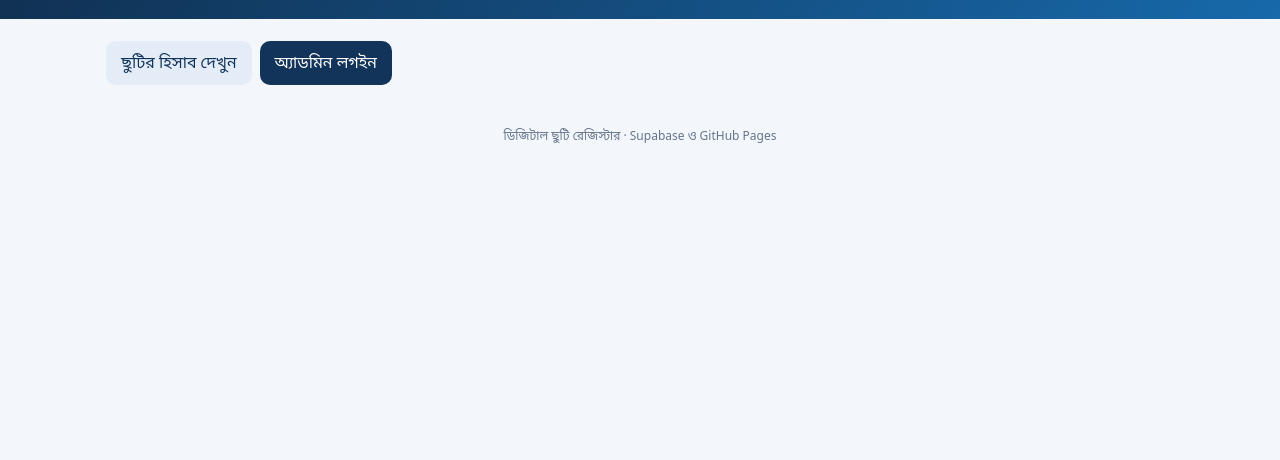
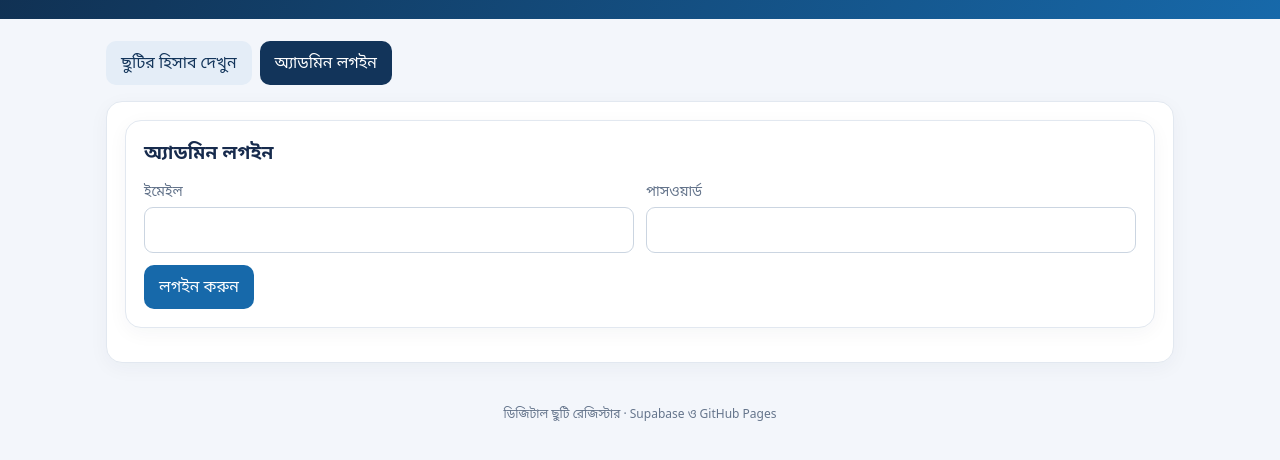
Before and after one commit to transitcamp7-star/digital-chuti-register, a plain HTML site: page index.html in a window 1280 px wide. Both pictures are taken after a click on the button "অ্যাডমিন লগইন". Shown: the part 90-550 px from the top of the page. Drawn offline with nearby package versions, Linux system fonts and the light colour scheme.

Commit message:
Update index.html

```diff
--- a/index.html
+++ b/index.html
@@ -31,7 +31,7 @@ footer{text-align:center;color:var(--muted);padding:20px;font-size:12px}
 <button class="tab" data-tab="admin">অ্যাডমিন লগইন</button>
 </div>
 
-<section id="public" class="panel">
+
 
 <section id="public" class="panel">
 <h2>কর্মচারীর ছুটির হিসাব</h2>
@@ -40,7 +40,7 @@ footer{text-align:center;color:var(--muted);padding:20px;font-size:12px}
 <div id="lookupMsg"></div><div id="publicResult"></div>
 </section>
 
-<section id="admin" class="hidden">
+<section id="admin" class="panel hidden">
 <div id="loginPanel" class="panel">
 <h2>অ্যাডমিন লগইন</h2>
 <div class="grid"><div class="field"><label>ইমেইল</label><input id="email" type="email" autocomplete="username"></div><div class="field"><label>পাসওয়ার্ড</label><input id="password" type="password" autocomplete="current-password"></div></div>
```
